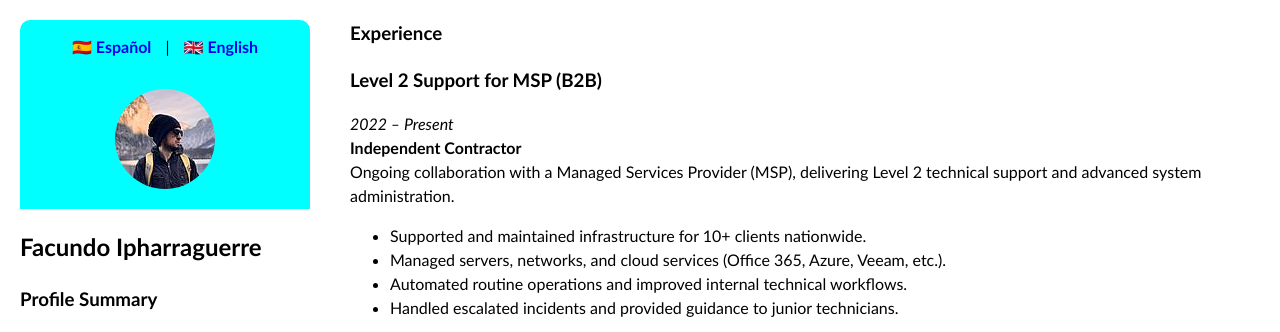
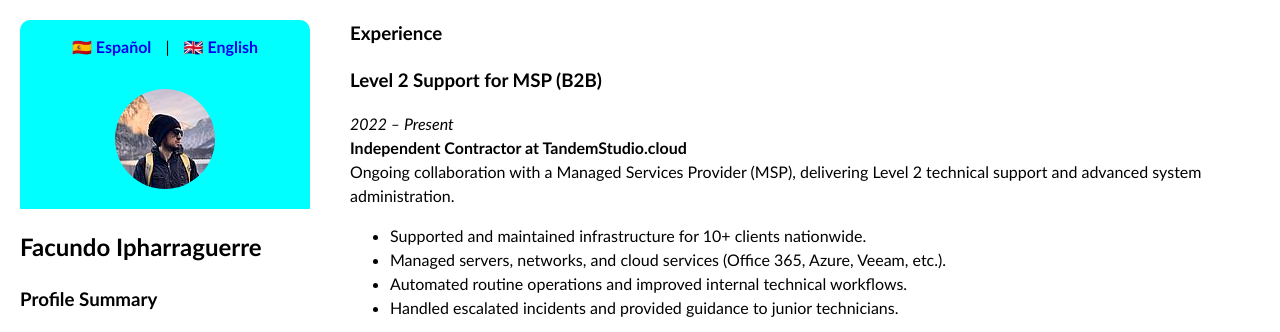
Before and after one commit to fipharraguerre/cv-homepage, a Jekyll site: the page built from index_en.md, in a window 1280 px wide. Shown: the top 332 px of the page. Built offline with Jekyll 4.4.1, drawn with Linux system fonts in a browser that asks for light colours.

Commit message:
xp eng fixes

```diff
--- a/_includes/experience_en.md
+++ b/_includes/experience_en.md
@@ -1,6 +1,6 @@
 ### Level 2 Support for MSP (B2B)
 *2022 – Present*
-**Independent Contractor**
+**Independent Contractor at TandemStudio.cloud**
 Ongoing collaboration with a Managed Services Provider (MSP), delivering Level 2 technical support and advanced system administration.
 * Supported and maintained infrastructure for 10+ clients nationwide.
 * Managed servers, networks, and cloud services (Office 365, Azure, Veeam, etc.).
```
